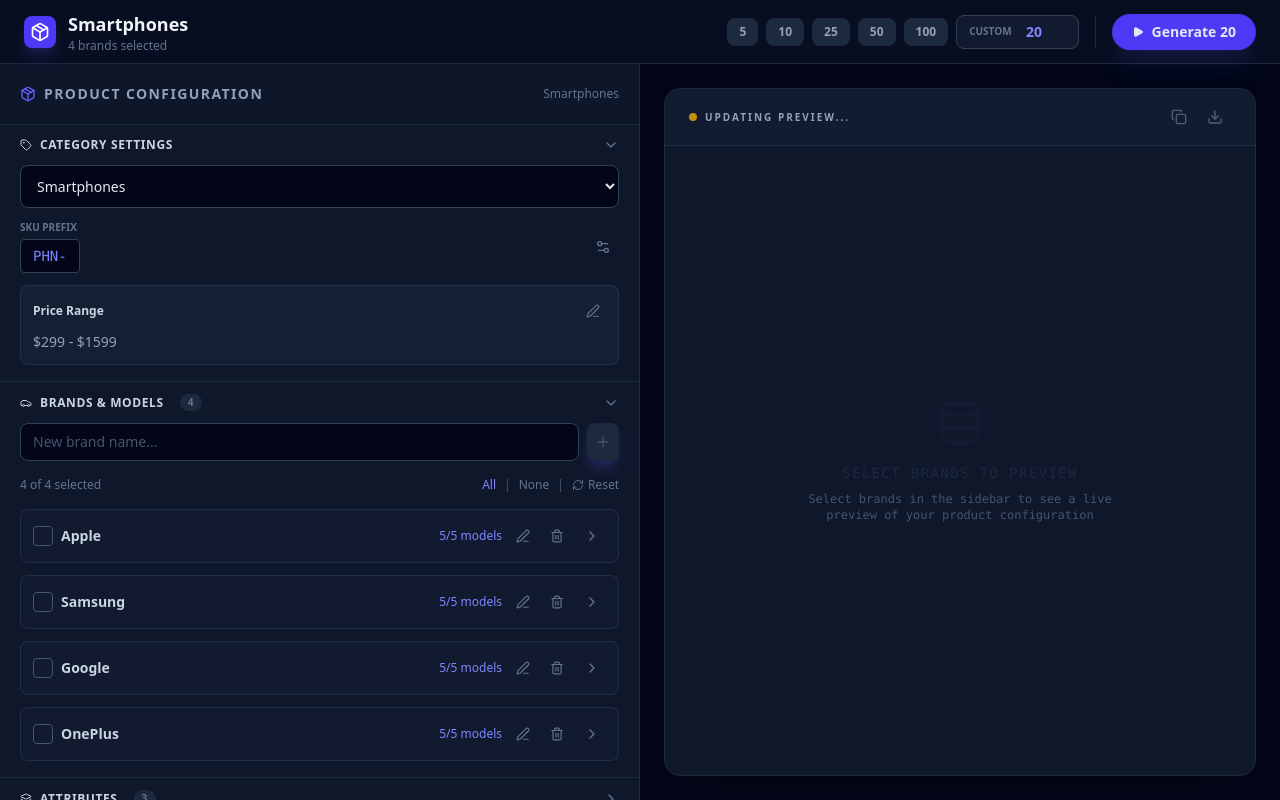
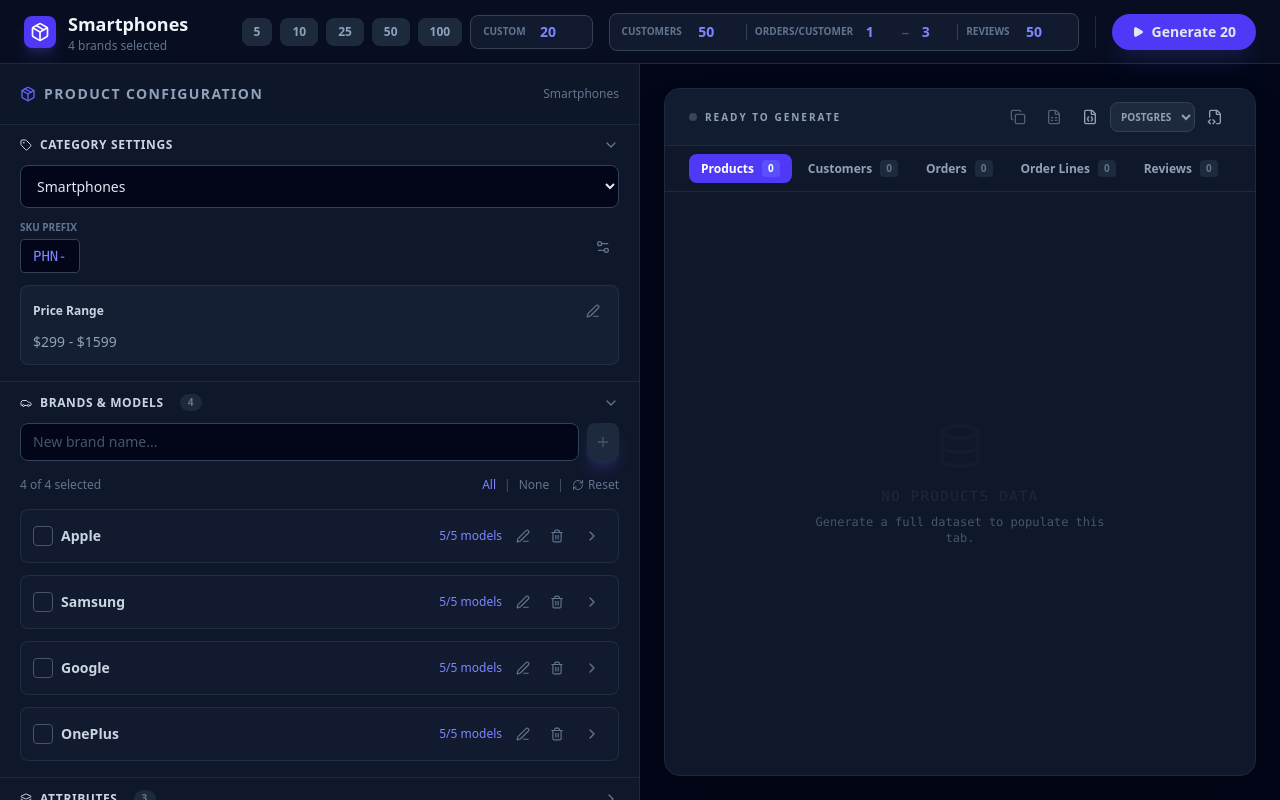
Before and after one commit to juhonis/DataForge, a React (Vite) app in the folder application/: page / in a window 1280 px wide. Built offline with nearby package versions, Linux system fonts and the light colour scheme.

Commit message:
feat: add related data controls and dataset tabs

```diff
--- a/application/src/App.tsx
+++ b/application/src/App.tsx
@@ -1,9 +1,50 @@
 import React, { useState, useEffect, useRef } from 'react';
 import { EcommerceSidebar } from './components/EcommerceSidebar';
 import { useStore } from './store/useStore';
+import { generateDataset } from './core/generate';
 import { generateProducts } from './core/generate/product';
+import { toCsv } from './core/exporters/csv';
 import { toJson } from './core/exporters/json';
-import { Play, Download, Copy, Database, Trash2, Package, Sparkles } from 'lucide-react';
+import { datasetToSql, type SqlDialect } from './core/exporters/sql';
+import type { Dataset, RelatedDataConfig } from './types/dataset';
+import {
+  Play,
+  Copy,
+  Database,
+  Trash2,
+  Package,
+  Sparkles,
+  FileSpreadsheet,
+  FileJson,
+  FileCode2,
+} from 'lucide-react';
+
+const DATASET_TABS = [
+  { key: 'products', label: 'Products' },
+  { key: 'customers', label: 'Customers' },
+  { key: 'orders', label: 'Orders' },
+  { key: 'order_lines', label: 'Order Lines' },
+  { key: 'reviews', label: 'Reviews' },
+] as const;
+
+type DatasetTab = (typeof DATASET_TABS)[number]['key'];
+
+const DEFAULT_RELATED_DATA: RelatedDataConfig = {
+  customerCount: 50,
+  ordersPerCustomer: { min: 1, max: 3 },
+  reviewCount: 50,
+};
+
+const EMPTY_PRODUCTS: Dataset['products'] = [];
+const EMPTY_ROWS: object[] = [];
+
+const clamp = (value: number, min: number, max: number) =>
+  Math.min(max, Math.max(min, value));
+
+const clampCount = (value: string, fallback: number, max: number): number => {
+  const parsed = Number.parseInt(value, 10);
+  return Number.isNaN(parsed) ? fallback : clamp(parsed, 0, max);
+};
 
 const downloadText = (contents: string, filename: string, mimeType: string) => {
   const blob = new Blob([contents], { type: mimeType });
@@ -22,12 +63,15 @@
     selectedCategory,
     brands,
     selectedBrands,
-    products,
-    setProducts,
-    clearProducts,
+    dataset,
+    setDataset,
+    clearDataset,
   } = useStore();
 
   const [count, setCount] = useState(20);
+  const [related, setRelated] = useState<RelatedDataConfig>(DEFAULT_RELATED_DATA);
+  const [activeTab, setActiveTab] = useState<DatasetTab>('products');
+  const [sqlDialect, setSqlDialect] = useState<SqlDialect>('postgres');
   const [isGenerating, setIsGenerating] = useState(false);
   const [isPreviewMode, setIsPreviewMode] = useState(true);
   const [isLoadingPreview, setIsLoadingPreview] = useState(false);
@@ -35,9 +79,8 @@
   // Refs to track previous config for comparison
   const prevConfigRef = useRef('');
 
-  // Real-time preview generation
+  // Clear the dataset whenever the generation config changes
   useEffect(() => {
-    // Create a config signature from current state
     const configSignature = JSON.stringify({
       category: selectedCategory.id,
       skuPrefix: selectedCategory.skuPrefix,
@@ -59,58 +102,155 @@
         min: a.min,
         max: a.max,
       })),
+      related,
     });
 
-    // Only regenerate if config actually changed
-    if (configSignature !== prevConfigRef.current) {
+    if (configSignature === prevConfigRef.current) return;
+
     prevConfigRef.current = configSignature;
+    clearDataset();
+  }, [selectedCategory, brands, selectedBrands, related, clearDataset]);
 
-      // Clear any existing generated products when config changes
-      if (!isPreviewMode && products.length > 0) {
-        clearProducts();
+  // Generate a one-product preview whenever no dataset is present
+  useEffect(() => {
+    if (dataset !== null) return;
+
+    if (selectedBrands.length === 0) {
+      setIsLoadingPreview(false);
+      return;
     }
 
-      // Generate preview if we have selected brands
-      if (selectedBrands.length > 0) {
     setIsLoadingPreview(true);
-        // Small delay to prevent excessive re-renders
     const timeoutId = setTimeout(() => {
-          const data = generateProducts(selectedCategory, brands, selectedBrands, 1);
-          setProducts(data);
+      const products = generateProducts(
+        selectedCategory,
+        brands,
+        selectedBrands,
+        1,
+      );
+      setDataset({
+        products,
+        customers: [],
+        orders: [],
+        order_lines: [],
+        reviews: [],
+      });
       setIsPreviewMode(true);
       setIsLoadingPreview(false);
     }, 150);
 
     return () => clearTimeout(timeoutId);
-      } else if (products.length > 0) {
-        clearProducts();
-      }
-    }
-  }, [selectedCategory, brands, selectedBrands, selectedCategory.idFormat, selectedCategory.idPrefix]);
+  }, [dataset, selectedCategory, brands, selectedBrands, setDataset]);
 
   const handleGenerate = () => {
     if (selectedBrands.length === 0) return;
 
     setIsGenerating(true);
     setIsPreviewMode(false);
-    // Small delay to show loading state
+    setActiveTab('products');
+
     setTimeout(() => {
-      const data = generateProducts(selectedCategory, brands, selectedBrands, count);
-      setProducts(data);
+      const data = generateDataset(
+        selectedCategory,
+        brands,
+        selectedBrands,
+        {
+          productCount: count,
+          customerCount: related.customerCount,
+          ordersPerCustomer: related.ordersPerCustomer,
+          reviewCount: related.reviewCount,
+        },
+      );
+      setDataset(data);
       setIsGenerating(false);
     }, 100);
   };
 
-  const handleDownload = () => {
-    if (products.length === 0) return;
-    const filename = `${selectedCategory.slug}-products.json`;
-    downloadText(toJson(products), filename, 'application/json');
+  const handleClear = () => {
+    clearDataset();
+    setIsPreviewMode(true);
+    setActiveTab('products');
   };
 
+  const activeRows = dataset ? dataset[activeTab] : EMPTY_ROWS;
+  const activeTabLabel =
+    DATASET_TABS.find((tab) => tab.key === activeTab)?.label ?? 'Dataset';
+
   const copyToClipboard = () => {
-    navigator.clipboard.writeText(toJson(products));
+    if (activeRows.length === 0) return;
+    navigator.clipboard.writeText(toJson(activeRows));
   };
 
+  const handleDownloadCsv = () => {
+    if (activeRows.length === 0) return;
+    downloadText(
+      toCsv(activeRows),
+      `${selectedCategory.slug}-${activeTab}.csv`,
+      'text/csv;charset=utf-8',
+    );
+  };
+
+  const handleDownloadJson = () => {
+    if (!dataset) return;
+    downloadText(
+      toJson(dataset),
+      `${selectedCategory.slug}-dataset.json`,
+      'application/json',
+    );
+  };
+
+  const handleDownloadSql = () => {
+    if (!dataset) return;
+    downloadText(
+      datasetToSql(dataset, { dialect: sqlDialect }),
+      `${selectedCategory.slug}-dataset-${sqlDialect}.sql`,
+      'application/sql',
+    );
+  };
+
+  const updateCustomerCount = (value: string) => {
+    setRelated((current) => ({
+      ...current,
+      customerCount: clampCount(value, current.customerCount, 1000),
+    }));
+  };
+
+  const updateReviewCount = (value: string) => {
+    setRelated((current) => ({
+      ...current,
+      reviewCount: clampCount(value, current.reviewCount, 1000),
+    }));
+  };
+
+  const updateMinOrders = (value: string) => {
+    setRelated((current) => {
+      const min = clampCount(value, current.ordersPerCustomer.min, 10);
+
+      return {
+        ...current,
+        ordersPerCustomer: {
+          min,
+          max: Math.max(min, current.ordersPerCustomer.max),
+        },
+      };
+    });
+  };
+
+  const updateMaxOrders = (value: string) => {
+    setRelated((current) => {
+      const max = clampCount(value, current.ordersPerCustomer.max, 10);
+
+      return {
+        ...current,
+        ordersPerCustomer: {
+          min: Math.min(max, current.ordersPerCustomer.min),
+          max,
+        },
+      };
+    });
+  };
+
+  const products = dataset?.products ?? EMPTY_PRODUCTS;
   const selectedCount = selectedBrands.length;
   const canGenerate = selectedCount > 0;
 
@@ -181,16 +321,72 @@
             </div>
           </div>
 
+          {/* Related Data */}
+          <div className="flex items-center gap-2 px-2 lg:px-3 py-1.5 bg-slate-800/50 border border-slate-700 rounded-lg">
+            <label htmlFor="customer-count" className="text-[10px] font-bold uppercase text-slate-500 hidden sm:inline">
+              Customers
+            </label>
+            <input
+              id="customer-count"
+              type="number"
+              min={0}
+              max={1000}
+              aria-label="Customer count"
+              className="w-10 lg:w-12 bg-transparent outline-none text-sm font-bold text-indigo-400 text-center"
+              value={related.customerCount}
+              onChange={(event) => updateCustomerCount(event.target.value)}
+            />
+
+            <div className="h-4 w-px bg-slate-700" />
+
+            <label htmlFor="min-orders" className="text-[10px] font-bold uppercase text-slate-500 hidden sm:inline">
+              Orders/customer
+            </label>
+            <input
+              id="min-orders"
+              type="number"
+              min={0}
+              max={10}
+              aria-label="Minimum orders per customer"
+              className="w-8 bg-transparent outline-none text-sm font-bold text-indigo-400 text-center"
+              value={related.ordersPerCustomer.min}
+              onChange={(event) => updateMinOrders(event.target.value)}
+            />
+            <span className="text-slate-600">–</span>
+            <input
+              type="number"
+              min={0}
+              max={10}
+              aria-label="Maximum orders per customer"
+              className="w-8 bg-transparent outline-none text-sm font-bold text-indigo-400 text-center"
+              value={related.ordersPerCustomer.max}
+              onChange={(event) => updateMaxOrders(event.target.value)}
+            />
+
+            <div className="h-4 w-px bg-slate-700" />
+
+            <label htmlFor="review-count" className="text-[10px] font-bold uppercase text-slate-500 hidden sm:inline">
+              Reviews
+            </label>
+            <input
+              id="review-count"
+              type="number"
+              min={0}
+              max={1000}
+              aria-label="Review count"
+              className="w-10 lg:w-12 bg-transparent outline-none text-sm font-bold text-indigo-400 text-center"
+              value={related.reviewCount}
+              onChange={(event) => updateReviewCount(event.target.value)}
+            />
+          </div>
+
           <div className="h-6 lg:h-8 w-px bg-slate-800 hidden sm:block" />
 
           {/* Actions */}
           <div className="flex items-center gap-2">
             {!isPreviewMode && products.length > 0 && (
               <button
-                onClick={() => {
-                  clearProducts();
-                  setIsPreviewMode(true);
-                }}
+                onClick={handleClear}
                 className="flex items-center gap-1.5 lg:gap-2 px-3 lg:px-4 py-2 rounded-lg font-bold text-sm text-slate-400 hover:text-red-400 hover:bg-red-400/10 transition-all"
               >
                 <Trash2 className="w-3.5 lg:w-4 h-3.5 lg:h-4" />
@@ -238,22 +434,80 @@
                     </span>
                   </div>
                 </div>
-                <div className="flex gap-1">
+                <div className="flex items-center gap-1">
                   <button
                     onClick={copyToClipboard}
-                    disabled={products.length === 0}
+                    disabled={activeRows.length === 0}
+                    title="Copy active dataset as JSON"
+                    aria-label="Copy active dataset as JSON"
                     className="p-2 hover:bg-slate-700 rounded-lg text-slate-400 transition-colors disabled:opacity-50 disabled:cursor-not-allowed"
                   >
                     <Copy className="w-4 h-4" />
                   </button>
                   <button
-                    onClick={handleDownload}
-                    disabled={products.length === 0}
+                    onClick={handleDownloadCsv}
+                    disabled={activeRows.length === 0}
+                    title="Download active dataset as CSV"
+                    aria-label="Download active dataset as CSV"
                     className="p-2 hover:bg-slate-700 rounded-lg text-slate-400 transition-colors disabled:opacity-50 disabled:cursor-not-allowed"
                   >
-                    <Download className="w-4 h-4" />
+                    <FileSpreadsheet className="w-4 h-4" />
+                  </button>
+                  <button
+                    onClick={handleDownloadJson}
+                    disabled={!dataset}
+                    title="Download full dataset as JSON"
+                    aria-label="Download full dataset as JSON"
+                    className="p-2 hover:bg-slate-700 rounded-lg text-slate-400 transition-colors disabled:opacity-50 disabled:cursor-not-allowed"
+                  >
+                    <FileJson className="w-4 h-4" />
+                  </button>
+                  <select
+                    value={sqlDialect}
+                    onChange={(event) => setSqlDialect(event.target.value as SqlDialect)}
+                    aria-label="SQL dialect"
+                    className="bg-slate-800 border border-slate-700 rounded-lg text-[10px] font-bold uppercase text-slate-400 px-1.5 py-1.5 outline-none"
+                  >
+                    <option value="postgres">Postgres</option>
+                    <option value="mysql">MySQL</option>
+                  </select>
+                  <button
+                    onClick={handleDownloadSql}
+                    disabled={!dataset}
+                    title="Download full dataset as SQL"
+                    aria-label="Download full dataset as SQL"
+                    className="p-2 hover:bg-slate-700 rounded-lg text-slate-400 transition-colors disabled:opacity-50 disabled:cursor-not-allowed"
+                  >
+                    <FileCode2 className="w-4 h-4" />
                   </button>
                 </div>
+              </div>
+
+              {/* Dataset Tabs */}
+              <div className="px-6 py-2 border-b border-slate-800 bg-slate-900/40 flex items-center gap-1 overflow-x-auto">
+                {DATASET_TABS.map((tab) => {
+                  const rows = dataset?.[tab.key];
+                  return (
+                    <button
+                      key={tab.key}
+                      onClick={() => setActiveTab(tab.key)}
+                      className={`flex items-center gap-2 px-3 py-1.5 rounded-lg text-xs font-bold transition-colors whitespace-nowrap ${
+                        activeTab === tab.key
+                          ? 'bg-indigo-600 text-white'
+                          : 'text-slate-400 hover:bg-slate-800 hover:text-slate-200'
+                      }`}
+                    >
+                      {tab.label}
+                      <span className={`px-1.5 py-0.5 rounded text-[10px] ${
+                        activeTab === tab.key
+                          ? 'bg-indigo-500/60'
+                          : 'bg-slate-800 text-slate-500'
+                      }`}>
+                        {rows?.length ?? 0}
+                      </span>
+                    </button>
+                  );
+                })}
               </div>
 
               {/* Stats Bar - Only show for generated products (not preview) */}
@@ -284,25 +538,29 @@
 
               {/* JSON Content */}
               <div className="flex-1 overflow-auto p-8 font-mono text-sm leading-relaxed custom-scrollbar">
-                {products.length > 0 ? (
+                {activeRows.length > 0 ? (
                   <div className="relative">
-                    {isPreviewMode && (
+                    {isPreviewMode && activeTab === 'products' && (
                       <div className="absolute -top-2 -left-2 px-3 py-1 bg-amber-500/20 border border-amber-500/50 rounded-full text-xs font-bold text-amber-400 uppercase tracking-wider flex items-center gap-1.5">
                         <Sparkles className="w-3 h-3" />
                         Live Preview
                       </div>
                     )}
                     <pre className={`whitespace-pre-wrap ${isPreviewMode ? 'text-amber-400/90' : 'text-emerald-400/90'}`}>
-                      {JSON.stringify(products, null, 2)}
+                      {toJson(activeRows)}
                     </pre>
                   </div>
                 ) : (
                   <div className="h-full flex flex-col items-center justify-center text-slate-700 space-y-4">
                     <Database className="w-12 h-12 opacity-10" />
                     <div className="text-center">
-                      <p className="text-sm font-medium opacity-40 uppercase tracking-widest mb-2">Select Brands to Preview</p>
+                      <p className="text-sm font-medium opacity-40 uppercase tracking-widest mb-2">
+                        {dataset ? `No ${activeTabLabel} Data` : 'Select Brands to Preview'}
+                      </p>
                       <p className="text-xs text-slate-600 max-w-xs">
-                        Select brands in the sidebar to see a live preview of your product configuration
+                        {dataset
+                          ? 'Generate a full dataset to populate this tab.'
+                          : 'Select brands in the sidebar to see a live preview of your product configuration'}
                       </p>
                     </div>
                   </div>
```
Also changed, not shown: application/src/store/useStore.ts (+12 -11 lines). Lines whose indentation alone changed are shown as unchanged.
